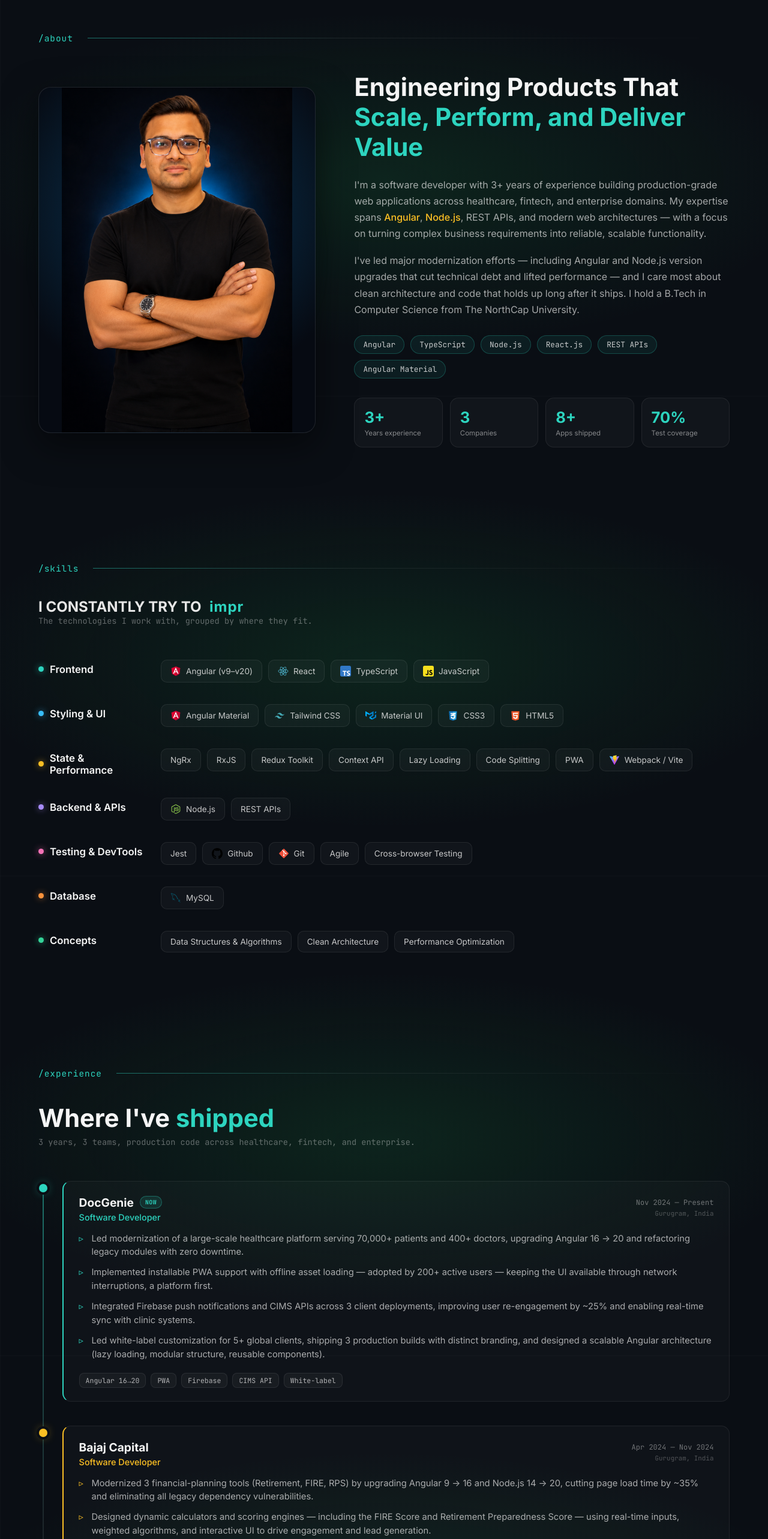
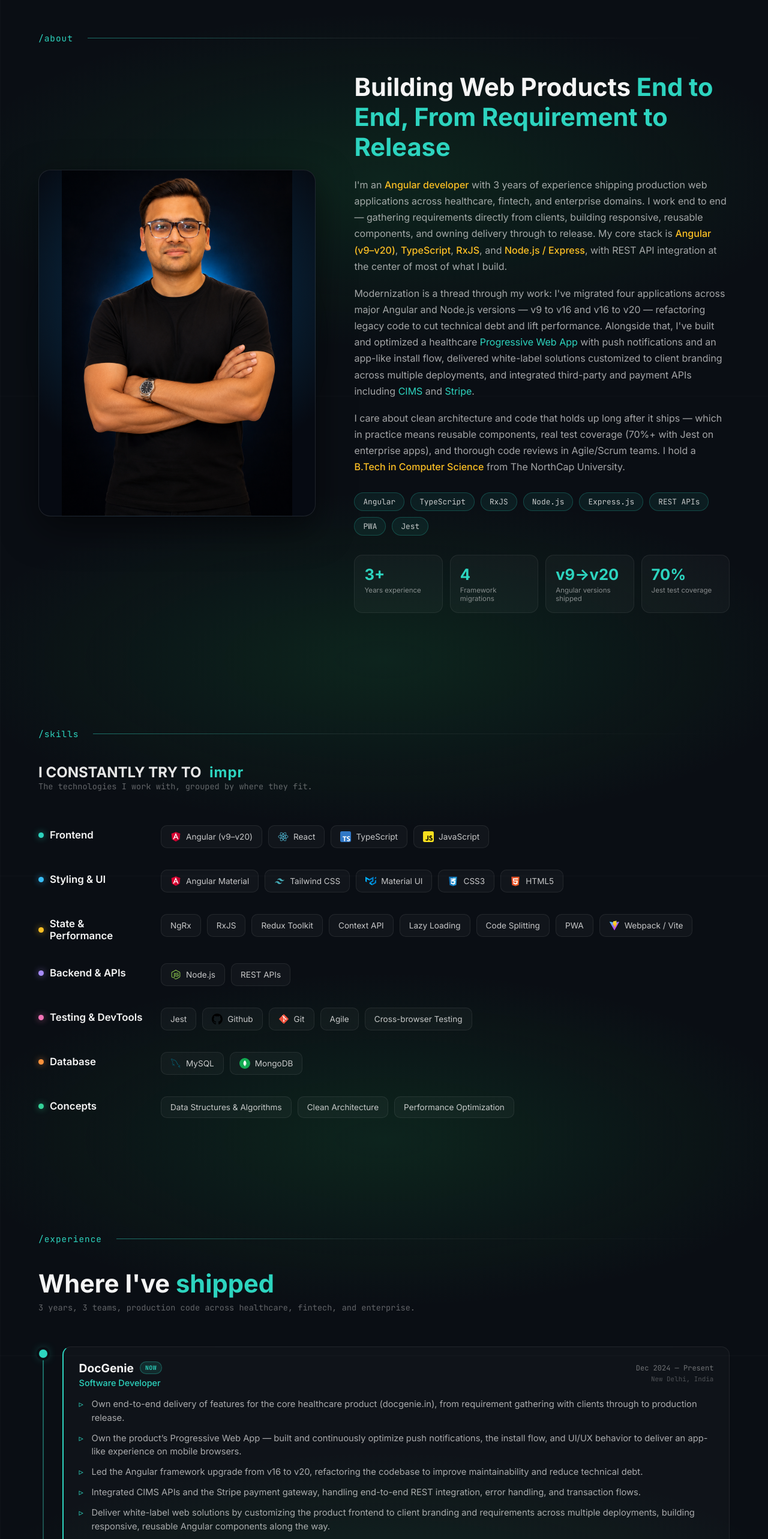
Before and after one commit to Lakshay-garg/lakshay-portfolio, an Angular app: page / in a window 1280 px wide. Shown: the part 940-3506 px from the top of the page at 60% size. Built offline with nearby package versions, Linux system fonts and the light colour scheme.

Commit message:
updated about section

```diff
--- a/src/app/sections/about/about.html
+++ b/src/app/sections/about/about.html
@@ -16,24 +16,37 @@
     <!-- RIGHT: about me -->
     <div class="about-content">
       <h2 class="about-heading">
-        Engineering Products That <span class="accent-cyan">Scale, Perform, and Deliver Value</span>
+        Building Web Products
+        <span class="accent-cyan">End to End, From Requirement to Release</span>
       </h2>
 
       <p class="about-body">
-        I'm a software developer with 3+ years of experience building production-grade web
-        applications across healthcare, fintech, and enterprise domains. My expertise spans
-        <span class="accent-amber">Angular</span>, <span class="accent-amber">Node.js</span>, REST
-        APIs, and modern web architectures — with a focus on turning complex business requirements
-        into reliable, scalable functionality.
+        I'm an <span class="accent-amber">Angular developer</span> with 3 years of experience
+        shipping production web applications across healthcare, fintech, and enterprise domains. I
+        work end to end — gathering requirements directly from clients, building responsive,
+        reusable components, and owning delivery through to release. My core stack is
+        <span class="accent-amber">Angular (v9–v20)</span>,
+        <span class="accent-amber">TypeScript</span>, <span class="accent-amber">RxJS</span>, and
+        <span class="accent-amber">Node.js / Express</span>, with REST API integration at the center
+        of most of what I build.
       </p>
 
       <p class="about-body">
-        I've led major modernization efforts — including Angular and Node.js version upgrades that
-        cut technical debt and lifted performance — and I care most about clean architecture and
-        code that holds up long after it ships. I hold a B.Tech in Computer Science from The
-        NorthCap University.
+        Modernization is a thread through my work: I've migrated four applications across major
+        Angular and Node.js versions — v9 to v16 and v16 to v20 — refactoring legacy code to cut
+        technical debt and lift performance. Alongside that, I've built and optimized a healthcare
+        <span class="accent-cyan">Progressive Web App</span> with push notifications and an app-like
+        install flow, delivered white-label solutions customized to client branding across multiple
+        deployments, and integrated third-party and payment APIs including
+        <span class="accent-cyan">CIMS</span> and <span class="accent-cyan">Stripe</span>.
       </p>
 
+      <p class="about-body">
+        I care about clean architecture and code that holds up long after it ships — which in
+        practice means reusable components, real test coverage (70%+ with Jest on enterprise apps),
+        and thorough code reviews in Agile/Scrum teams. I hold a
+        <span class="accent-amber">B.Tech in Computer Science</span> from The NorthCap University.
+      </p>
       <div class="focus-chips">
         @for (tech of focus; track tech) {
           <span class="chip">{{ tech }}</span>
--- a/src/app/sections/about/about.ts
+++ b/src/app/sections/about/about.ts
@@ -14,11 +14,11 @@ interface Stat {
 export class About {
   stats: Stat[] = [
     { value: '3+', label: 'Years experience' },
-    { value: '3', label: 'Companies' },
-    { value: '8+', label: 'Apps shipped' },
-    { value: '70%', label: 'Test coverage' },
+    { value: '4', label: 'Framework migrations' },
+    { value: 'v9→v20', label: 'Angular versions shipped' },
+    { value: '70%', label: 'Jest test coverage' },
   ];
 
   // tech you want highlighted as chips under the bio
-  focus = ['Angular', 'TypeScript', 'Node.js', 'React.js', 'REST APIs', 'Angular Material'];
+  focus = ['Angular', 'TypeScript', 'RxJS', 'Node.js', 'Express.js', 'REST APIs', 'PWA', 'Jest'];
 }
--- a/src/app/sections/experience/experience.ts
+++ b/src/app/sections/experience/experience.ts
@@ -22,43 +22,48 @@ export class Experience {
     {
       company: 'DocGenie',
       title: 'Software Developer',
-      period: 'Nov 2024 — Present',
-      location: 'Gurugram, India',
+      period: 'Dec 2024 — Present',
+      location: 'New Delhi, India',
       current: true,
       color: '#2dd4bf',
       points: [
-        'Led modernization of a large-scale healthcare platform serving 70,000+ patients and 400+ doctors, upgrading Angular 16 \u2192 20 and refactoring legacy modules with zero downtime.',
-        'Implemented installable PWA support with offline asset loading \u2014 adopted by 200+ active users \u2014 keeping the UI available through network interruptions, a platform first.',
-        'Integrated Firebase push notifications and CIMS APIs across 3 client deployments, improving user re-engagement by ~25% and enabling real-time sync with clinic systems.',
-        'Led white-label customization for 5+ global clients, shipping 3 production builds with distinct branding, and designed a scalable Angular architecture (lazy loading, modular structure, reusable components).',
+        'Own end-to-end delivery of features for the core healthcare product (docgenie.in), from requirement gathering with clients through to production release.',
+        'Own the product\u2019s Progressive Web App \u2014 built and continuously optimize push notifications, the install flow, and UI/UX behavior to deliver an app-like experience on mobile browsers.',
+        'Led the Angular framework upgrade from v16 to v20, refactoring the codebase to improve maintainability and reduce technical debt.',
+        'Integrated CIMS APIs and the Stripe payment gateway, handling end-to-end REST integration, error handling, and transaction flows.',
+        'Deliver white-label web solutions by customizing the product frontend to client branding and requirements across multiple deployments, building responsive, reusable Angular components along the way.',
       ],
-      tags: ['Angular 16\u219220', 'PWA', 'Firebase', 'CIMS API', 'White-label'],
+      tags: ['Angular 16\u219220', 'PWA', 'Stripe', 'CIMS API', 'White-label', 'TypeScript'],
     },
     {
       company: 'Bajaj Capital',
-      title: 'Software Developer',
-      period: 'Apr 2024 — Nov 2024',
-      location: 'Gurugram, India',
+      title: 'Software Engineer',
+      period: 'Apr 2024 — Dec 2024',
+      location: 'New Delhi, India',
       color: '#fbbf24',
       points: [
-        'Modernized 3 financial-planning tools (Retirement, FIRE, RPS) by upgrading Angular 9 \u2192 16 and Node.js 14 \u2192 20, cutting page load time by ~35% and eliminating all legacy dependency vulnerabilities.',
-        'Designed dynamic calculators and scoring engines \u2014 including the FIRE Score and Retirement Preparedness Score \u2014 using real-time inputs, weighted algorithms, and interactive UI to drive engagement and lead generation.',
-        'Worked cross-functionally to gather requirements, prioritize the backlog, and ship scalable solutions aligned with product and marketing strategy.',
+        'Modernized the internal Retirement Tool by upgrading Angular v9 \u2192 v16 and Node.js v14 \u2192 v20, improving application performance and user experience.',
+        'Developed the FIRE Score Tool, enabling users to calculate financial independence and early retirement projections from dynamic financial inputs.',
+        'Built the Retirement Preparedness Score (RPS) Tool using interactive questionnaires to evaluate retirement corpus and readiness.',
+        'Developed new features and resolved production bugs across Angular, Node.js, and Express.js services.',
+        'Worked in an Agile environment using Jira for ticket tracking and GitHub/Bitbucket for version control and code reviews.',
       ],
-      tags: ['Angular 9\u219216', 'Node.js', 'RxJS', 'REST APIs', 'Agile'],
+      tags: ['Angular 9\u219216', 'Node.js 14\u219220', 'Express.js', 'RxJS', 'Agile/Jira'],
     },
     {
       company: 'Coderower',
-      title: 'Software Developer',
+      title: 'Software Engineer',
       period: 'May 2023 — Apr 2024',
-      location: 'Gurugram, India',
+      location: 'New Delhi, India',
       color: '#a78bfa',
       points: [
-        'Built and enhanced enterprise apps for loan processing and recruitment, implementing multi-domain architecture, role-based access (Super Admin, Admin, Borrower), and secure document workflows.',
-        'Created 8+ dynamic multi-step forms for document uploads and entity management (Jobs, Clients, Applicants) with full REST API integration, reducing manual data-entry errors by ~30%.',
-        'Achieved 70%+ Jest unit-test coverage across 2 enterprise apps, cutting post-release defects by ~40%.',
+        'Developed and enhanced enterprise applications for loan processing and recruitment management for a US-based client, implementing role-based access control across Super Admin, Admin, and Borrower profiles.',
+        'Built 8+ dynamic multi-step forms for document uploads and entity management (Jobs, Clients, Applicants) with REST API integration, reducing manual data-entry errors.',
+        'Implemented JWT-based authentication and secure document workflows to improve compliance and data integrity across platforms.',
+        'Achieved 70%+ unit test coverage using Jest across two enterprise applications, reducing post-release defects.',
+        'Optimized application performance and fixed bugs across client-facing and internal projects.',
       ],
-      tags: ['Angular', 'TypeScript', 'Jest', 'RBAC', 'REST APIs'],
+      tags: ['Angular', 'TypeScript', 'Jest', 'JWT / RBAC', 'REST APIs'],
     },
   ];
 }
--- a/src/app/sections/skills/skills.ts
+++ b/src/app/sections/skills/skills.ts
@@ -79,7 +79,7 @@ export class Skills {
     {
       label: 'Database',
       color: '#fb923c',
-      skills: [{ name: 'MySQL', icon: 'assets/icons/mysql.svg' }],
+      skills: [{ name: 'MySQL', icon: 'assets/icons/mysql.svg' },{ name: 'MongoDB', icon: 'assets/icons/mongo.svg' }],
     },
     {
       label: 'Concepts',
```
Also changed, not shown: src/assets/icons/mongo.svg (added).
